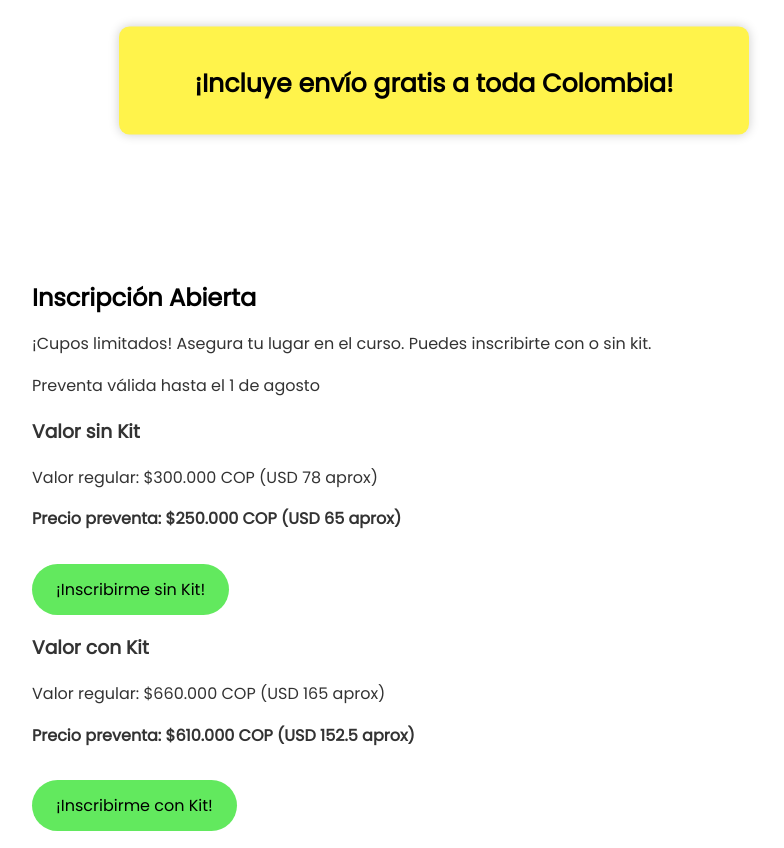
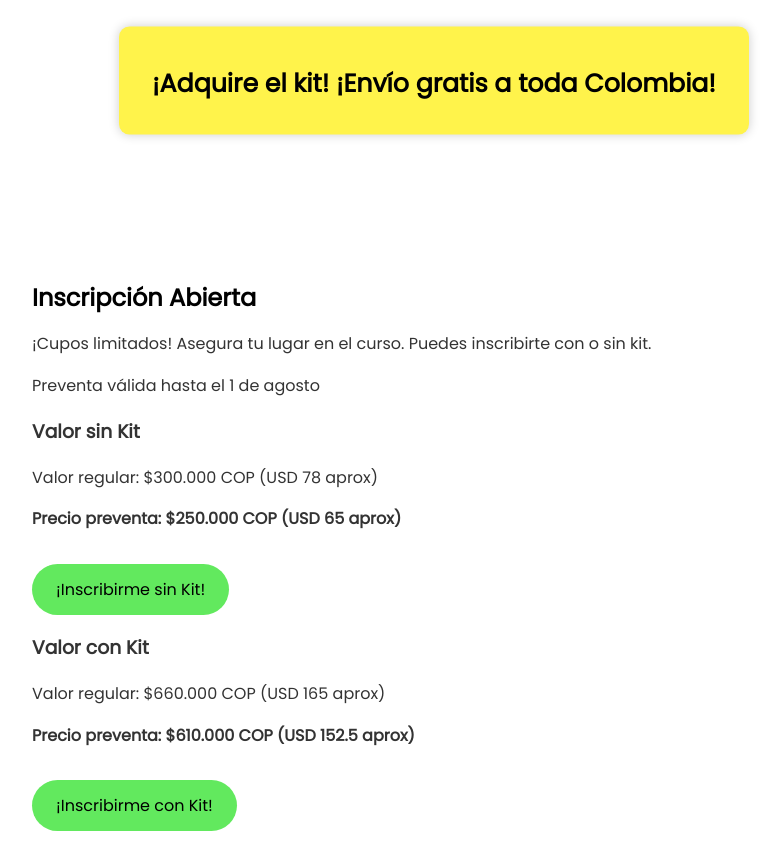
Before and after one commit to Sergiol9211/curzo, a plain HTML site: page index.html in a window 1280 px wide. Shown: the part 2883-3731 px from the top of the page, without its empty margins (206-990 px from the left). Drawn offline with Linux system fonts and the light colour scheme.

Commit message:
Update index.html

```diff
--- a/index.html
+++ b/index.html
@@ -199,7 +199,7 @@
         </ul>
 
         <div class="aviso-envio">
-            <h2>¡Incluye envío gratis a toda Colombia!</h2>
+            <h2>¡Adquire el kit! ¡Envío gratis a toda Colombia!</h2>
         </div>
     </section>
 
```
